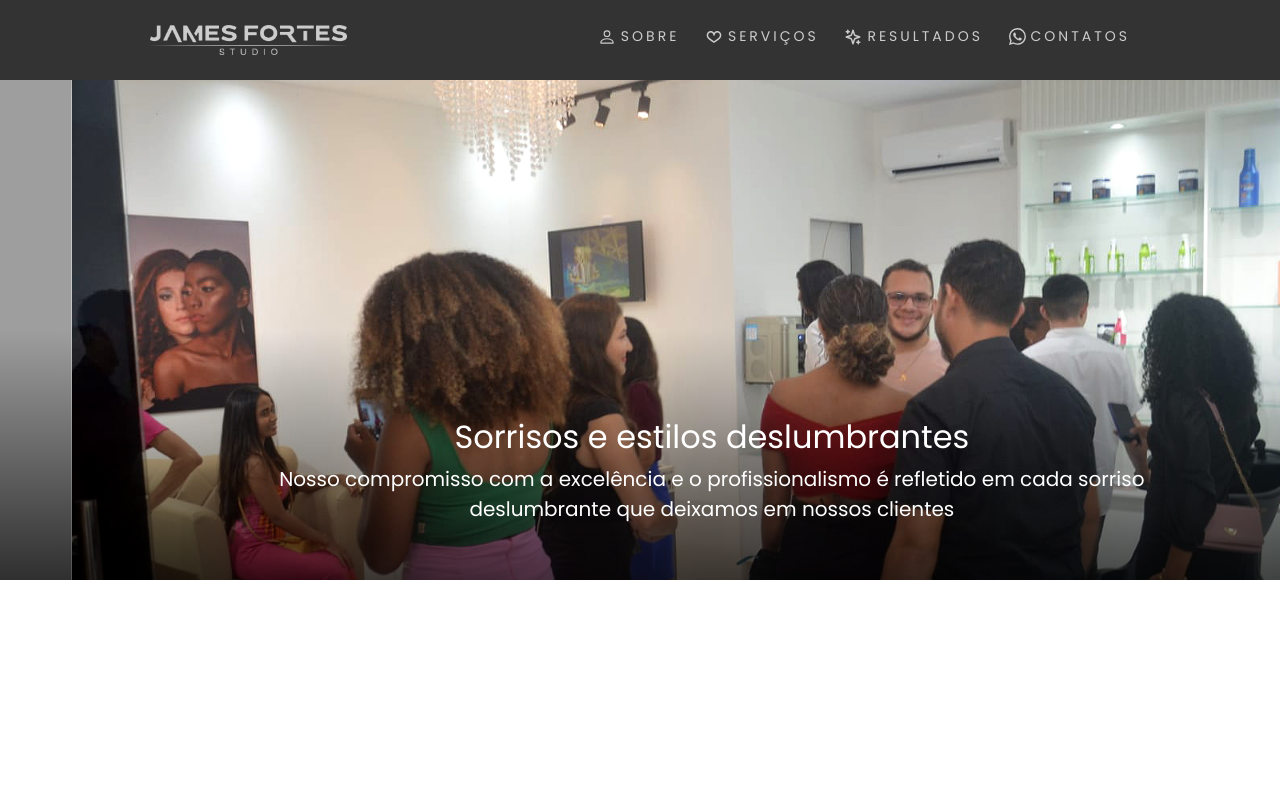
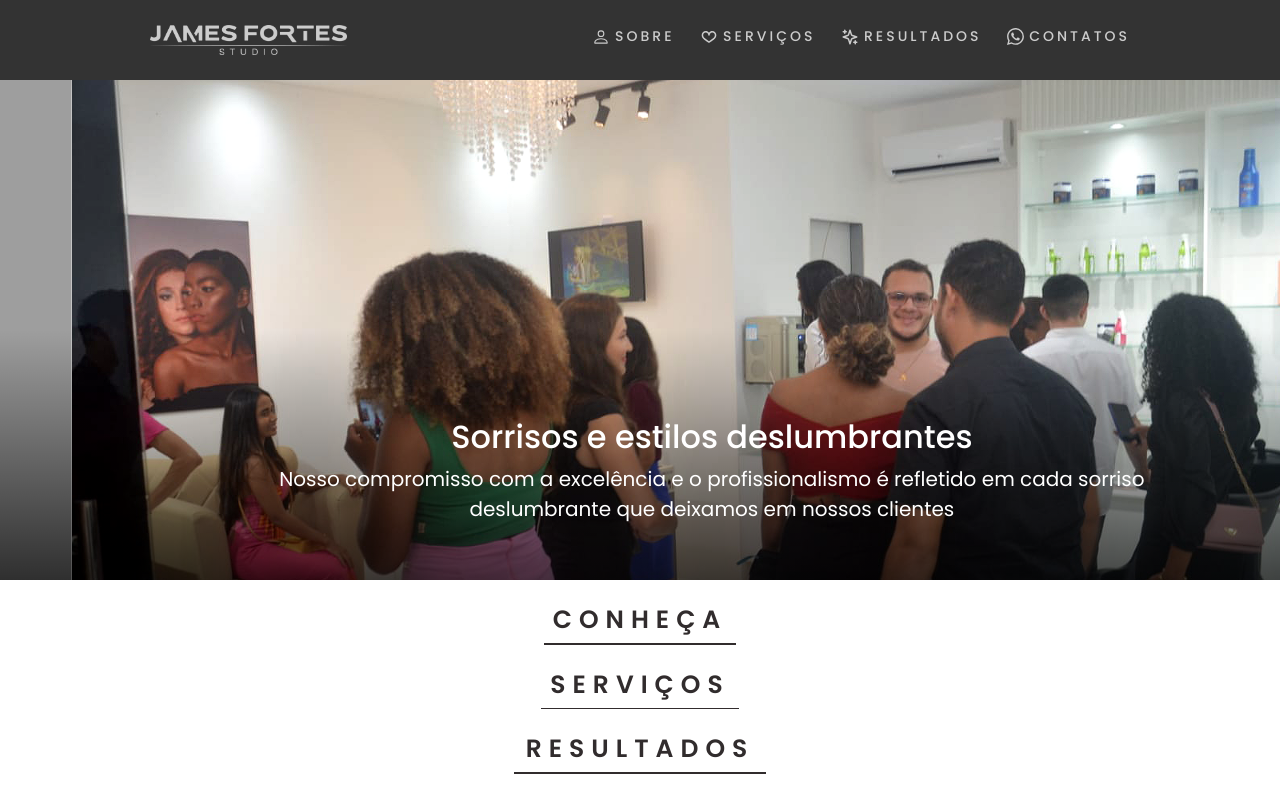
Before and after one commit to JonasFortes12/studio-james-webpage, a React (Create React App) app: page / in a window 1280 px wide. Built offline with nearby package versions, Linux system fonts and the light colour scheme; grey boxes are pictures that could not be loaded.

Commit message:
feat: Create a element for comport the sections contents

```diff
--- /dev/null
+++ b/src/components/PageSection/PageSection.module.scss
@@ -0,0 +1,40 @@
+@import "../../styles/variables";
+
+.pageSection {
+  display: flex;
+  flex-direction: column;
+  justify-content: center;
+  align-items: center;
+  margin: 25px 0 25px 0px;
+
+  &__title {
+    display: flex;
+    flex-direction: column;
+    align-items: center;
+    h3 {
+      font-family: "Poppins";
+      font-size: 25px;
+      color: $black;
+      font-weight: 600;
+      letter-spacing: 7px;
+    }
+    div {
+      width: 110%;
+      height: 0.2vh;
+      background-color: $black;
+    }
+  }
+
+  @media screen and (max-width: 1024px) {
+    h3 {
+      font-size: 20px;
+    }
+  }
+
+  @media screen and (max-width: 426px) {
+    h3 {
+      font-size: 12px;
+      letter-spacing: 5px;
+    }
+  }
+}
--- /dev/null
+++ b/src/components/PageSection/index.jsx
@@ -0,0 +1,20 @@
+import style from "./PageSection.module.scss";
+
+function PageSection({ title, component }) {
+  return (
+    <>
+      <div className={style.pageSection}>
+
+        <div className={style.pageSection__title}>
+          <h3>{title}</h3>
+          <div></div>
+        </div>
+
+        <div>{component}</div>
+
+      </div>
+    </>
+  );
+}
+
+export default PageSection;
--- /dev/null
+++ b/src/pages/HomePage/HomePage.module.scss
@@ -0,0 +1,5 @@
+
+.mainSection {
+    margin:0 120px 0 120px;
+
+}
--- a/src/pages/HomePage/index.jsx
+++ b/src/pages/HomePage/index.jsx
@@ -1,11 +1,23 @@
+import style from './HomePage.module.scss';
+
 import CarouselMod from "../../components/CarouselMod";
 import NavBar from "../../components/NavBar";
+import PageSection from '../../components/PageSection';
+import { width } from '@mui/system';
+import { red } from '@mui/material/colors';
 
 function HomePage() {
   return (
     <>
       <NavBar/>
       <CarouselMod/>
+
+      <main className={style.mainSection}>
+        <PageSection title={'CONHEÇA'} />
+        <PageSection title={'SERVIÇOS'} />
+        <PageSection title={'RESULTADOS'} />
+      </main>
+
     </>
   );
 }
--- a/src/styles/globalStyles.scss
+++ b/src/styles/globalStyles.scss
@@ -1,6 +1,6 @@
 @import './variables';
 @import-normalize;
-@import url('https://fonts.googleapis.com/css2?family=Poppins:wght@300;400;700;900&display=swap');
+@import url('https://fonts.googleapis.com/css2?family=Poppins:ital,wght@0,100;0,200;0,300;0,400;0,500;0,600;0,700;0,800;0,900;1,100;1,200;1,300;1,400;1,500;1,600;1,700;1,800;1,900&display=swap');
 
 
 body {
```
